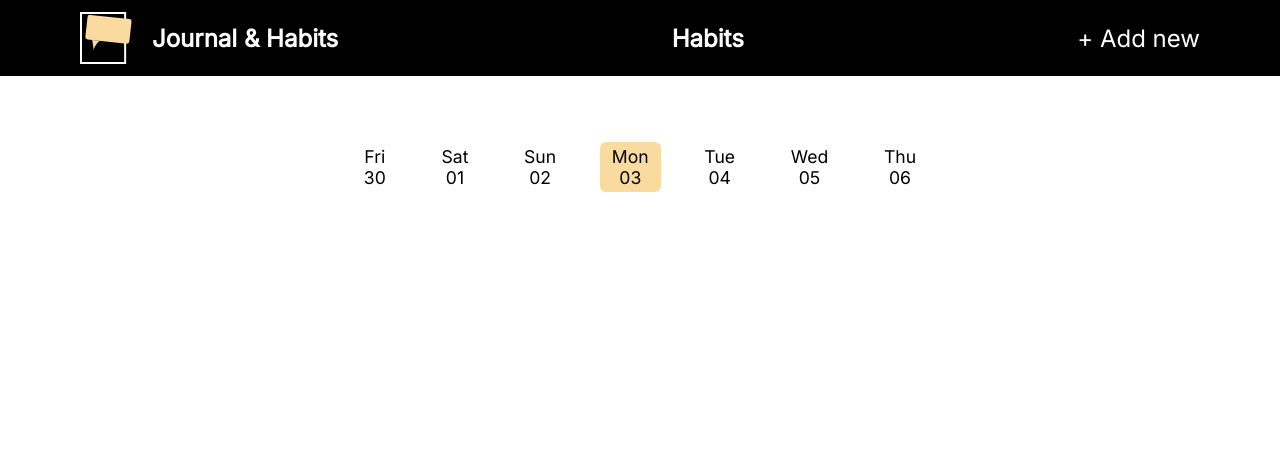
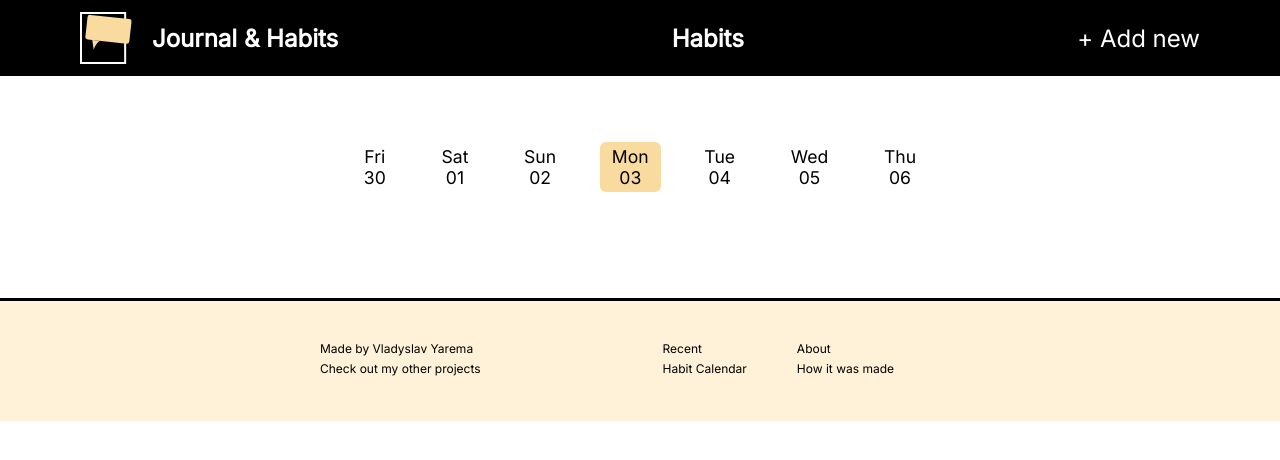
Before and after one commit to stepanskyvlad/flask-migro-blog, a Flask app: page /habit/ in a window 1280 px wide. Shown: the top 460 px of the page. Run offline with Flask 3, Linux system fonts and the light colour scheme; data that the repository does not hold is empty.

Commit message:
added footer and style for footer in Habit Calander

```diff
--- a/static/css/main.css
+++ b/static/css/main.css
@@ -187,3 +187,48 @@ all form elements */
   background-color: unset;
   cursor: pointer;
 }
+
+.footer {
+    background-color: #fff2d8;
+    padding: 40px 0;
+    margin-top: 50px;
+    border-top: 3px solid black;
+    color: black;
+    font-size: 12px;
+}
+
+.footer__content {
+    max-width: 40rem;
+    margin: 0 auto;
+    display: flex;
+    flex-direction: row;
+}
+
+.footer .left {
+    flex-grow: 2;
+    display: flex;
+    flex-direction: column;
+}
+
+.footer .right {
+    flex-grow: 1;
+    display: flex;
+    flex-direction: row;
+}
+
+.footer__column {
+    display: flex;
+    flex-direction: column;
+    margin-left: 50px;
+}
+
+.footer__item {
+    margin-bottom: 5px;
+    color: inherit;
+    text-decoration: none;
+}
+
+.footer__item:hover {
+    text-decoration: underline;
+    color: coral;
+}
--- a/templates/layout.html
+++ b/templates/layout.html
@@ -39,5 +39,24 @@
             {% block main_content %}
             {% endblock %}
         </main>
+
+        <footer class="footer">
+            <div class="footer__content">
+                <section class="left">
+                    <a class="footer__item" href="#">Made by Vladyslav Yarema</a>
+                    <a class="footer__item" href="#">Check out my other projects</a>
+                </section>
+                <section class="right">
+                    <div class="footer__column">
+                        <a class="footer__item" href="{{ url_for('habits.home') }}">Recent</a>
+                        <a class="footer__item" href="{{ url_for('habits.habit') }}">Habit Calendar</a>
+                    </div>
+                    <div class="footer__column">
+                        <a class="footer__item" href="#">About</a>
+                        <a class="footer__item" href="#">How it was made</a>
+                    </div>
+                </section>
+            </div>
+        </footer>
     </body>
 </html>
```
